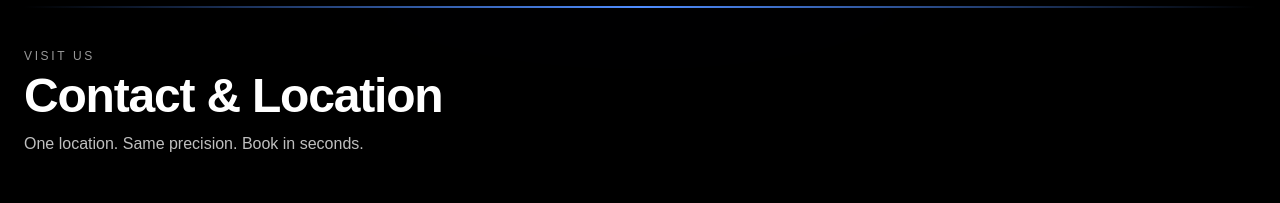
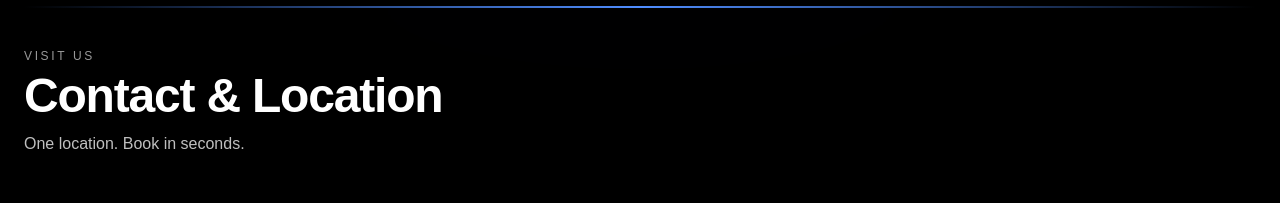
Before and after one commit to Assemh01/kass-kuts, a Next.js app: page / in a window 1280 px wide. Shown: the part 4140-4343 px from the top of the page. Built offline with nearby package versions, Linux system fonts and the light colour scheme; no server answers.

Commit message:
Fixed typo

```diff
--- a/src/components/Contact.tsx
+++ b/src/components/Contact.tsx
@@ -57,7 +57,7 @@ export function Contact() {
               Contact & Location
             </h2>
             <p className="mt-3 text-white/75 max-w-2xl">
-              One location. Same precision. Book in seconds.
+              One location. Book in seconds.
             </p>
           </div>
         </div>
```
